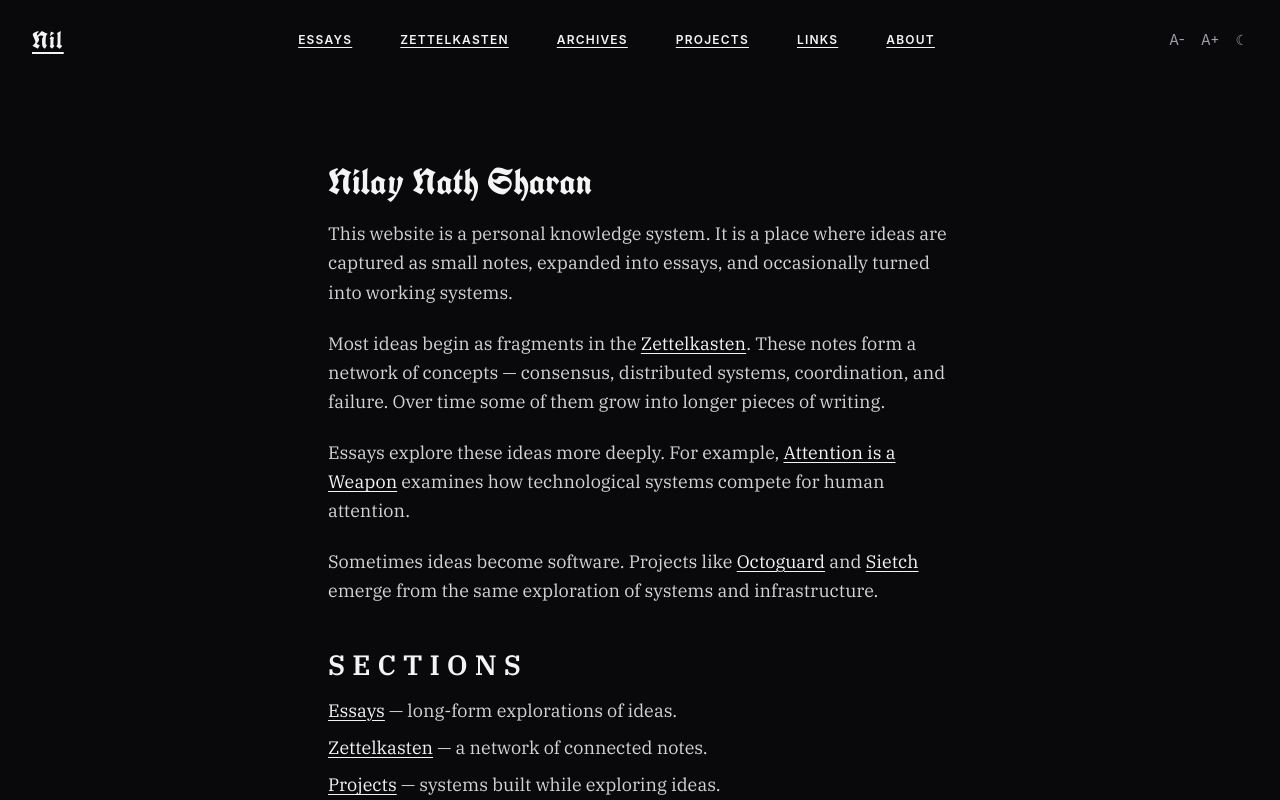
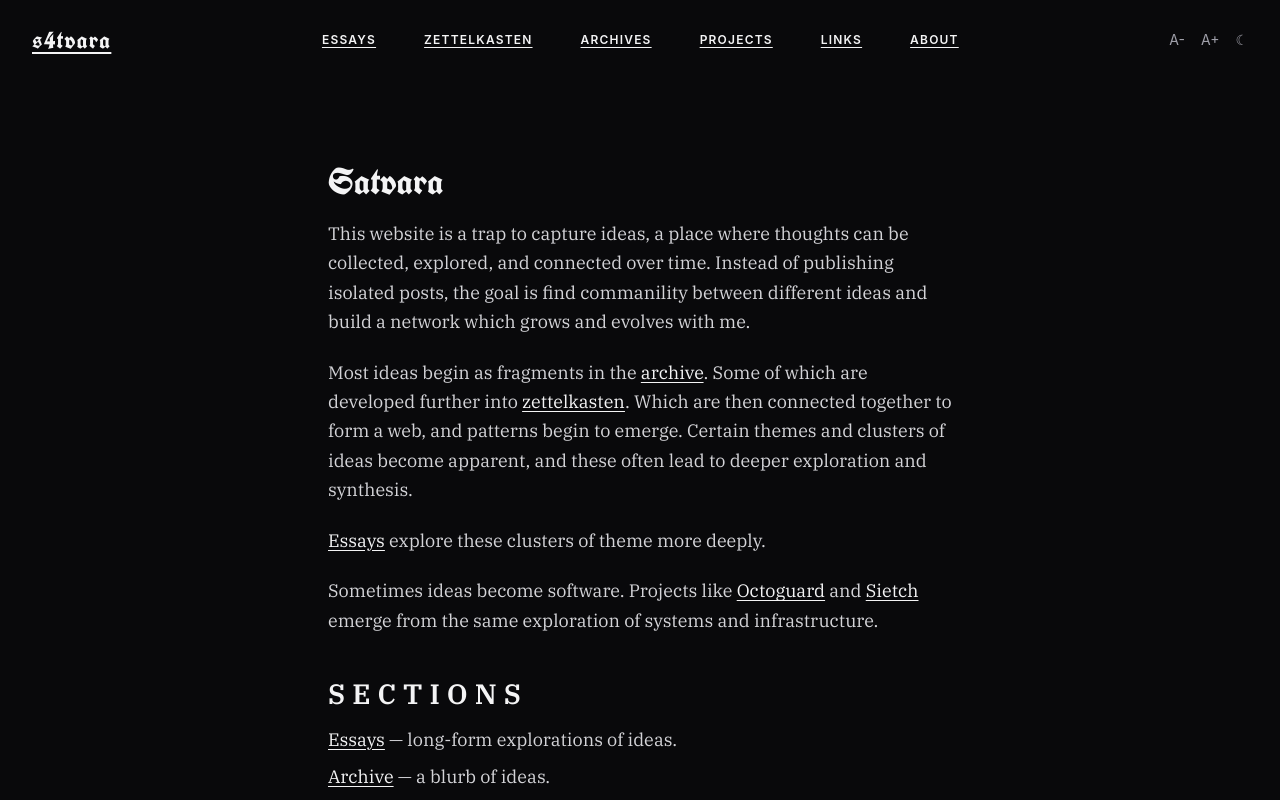
Before and after one commit to S4tvara/nilaysharan2026, a Next.js app: page / in a window 1280 px wide. Shown: the top 800 px of the page. Built offline with nearby package versions, Linux system fonts and the light colour scheme.

Commit message:
feat: booger aids

```diff
--- /dev/null
+++ b/src/app/archive/[slug]/page.tsx
@@ -0,0 +1,37 @@
+import { getArchive, getArchiveSlugs } from "@/lib/archives";
+import ReactMarkdown from "react-markdown";
+import remarkGfm from "remark-gfm";
+
+export function generateStaticParams() {
+  return getArchiveSlugs().map((slug) => ({
+    slug,
+  }));
+}
+
+type Props = {
+  params: Promise<{ slug: string }>;
+};
+
+export default async function Page({ params }: Props) {
+  const { slug } = await params;
+
+  const archive = getArchive(slug);
+
+  if (!archive) {
+    return <div>Not found</div>;
+  }
+
+  return (
+    <main className="mx-auto max-w-3xl px-6 py-20">
+      <h1 className="text-3xl font-semibold mb-10">
+        {archive.frontmatter.title}
+      </h1>
+
+      <article className="prose prose-invert max-w-none">
+        <ReactMarkdown remarkPlugins={[remarkGfm]}>
+          {archive.content}
+        </ReactMarkdown>
+      </article>
+    </main>
+  );
+}
--- a/src/app/archive/page.tsx
+++ b/src/app/archive/page.tsx
@@ -18,8 +18,8 @@ export default function Page() {
     list.sort(
       (a, b) =>
         new Date(b.frontmatter.date).getTime() -
-        new Date(a.frontmatter.date).getTime()
-    )
+        new Date(a.frontmatter.date).getTime(),
+    ),
   );
 
   const years = Object.keys(grouped).sort((a, b) => Number(b) - Number(a));
@@ -53,12 +53,12 @@ export default function Page() {
                       {
                         month: "short",
                         day: "numeric",
-                      }
+                      },
                     )}
                   </span>
 
                   <Link
-                    href={`/archives/${item.slug}`}
+                    href={`/archive/${item.slug}`}
                     className="text-zinc-200 hover:text-white"
                   >
                     {item.frontmatter.title}
--- a/src/app/page.tsx
+++ b/src/app/page.tsx
@@ -9,9 +9,9 @@ const container = {
     opacity: 1,
     transition: {
       staggerChildren: 0.12,
-      delayChildren: 0.15
-    }
-  }
+      delayChildren: 0.15,
+    },
+  },
 };
 
 const item = {
@@ -19,8 +19,8 @@ const item = {
   show: {
     opacity: 1,
     y: 0,
-    transition: { duration: 0.5 }
-  }
+    transition: { duration: 0.5 },
+  },
 };
 
 export default function Page() {
@@ -31,44 +31,40 @@ export default function Page() {
       animate="show"
       className="mx-auto max-w-2xl px-6 py-20 leading-relaxed text-zinc-300"
     >
-
       {/* Title */}
       <motion.h1
         variants={item}
         className="text-3xl font-blackletter text-zinc-100 mb-8"
       >
-        Nilay Nath Sharan
+        Satvara
       </motion.h1>
 
       {/* Intro */}
       <motion.p variants={item} className="mb-6">
-        This website is a personal knowledge system. It is a place where
-        ideas are captured as small notes, expanded into essays, and
-        occasionally turned into working systems.
+        This website is a trap to capture ideas, a place where thoughts can be
+        collected, explored, and connected over time. Instead of publishing
+        isolated posts, the goal is find commanility between different ideas and
+        build a network which grows and evolves with me.
       </motion.p>
 
       <motion.p variants={item} className="mb-6">
         Most ideas begin as fragments in the{" "}
         <Link
-          href="/zettelkasten"
+          href="/archive"
           className="text-zinc-100 hover:text-white transition-colors"
         >
-          Zettelkasten
+          archive
         </Link>
-        . These notes form a network of concepts — consensus, distributed
-        systems, coordination, and failure. Over time some of them grow
-        into longer pieces of writing.
+        . Some of which are developed further into{" "}
+        <Link href="/zettelkasten">zettelkasten</Link>. Which are then connected
+        together to form a web, and patterns begin to emerge. Certain themes and
+        clusters of ideas become apparent, and these often lead to deeper
+        exploration and synthesis.
       </motion.p>
 
       <motion.p variants={item} className="mb-6">
-        Essays explore these ideas more deeply. For example,{" "}
-        <Link
-          href="/essays/attention-is-a-weapon"
-          className="text-zinc-100 hover:text-white transition-colors"
-        >
-          Attention is a Weapon
-        </Link>{" "}
-        examines how technological systems compete for human attention.
+        <Link href="/essays">Essays</Link> explore these clusters of theme more
+        deeply.
       </motion.p>
 
       <motion.p variants={item} className="mb-10">
@@ -99,21 +95,40 @@ export default function Page() {
 
       <motion.ul variants={item} className="space-y-2 mb-10">
         <li>
-          <Link href="/essays" className="hover:text-zinc-100 transition-colors">
+          <Link
+            href="/essays"
+            className="hover:text-zinc-100 transition-colors"
+          >
             Essays
           </Link>{" "}
           — long-form explorations of ideas.
         </li>
 
         <li>
-          <Link href="/zettelkasten" className="hover:text-zinc-100 transition-colors">
+          <Link
+            href="/archive"
+            className="hover:text-zinc-100 transition-colors"
+          >
+            Archive
+          </Link>{" "}
+          — a blurb of ideas.
+        </li>
+
+        <li>
+          <Link
+            href="/zettelkasten"
+            className="hover:text-zinc-100 transition-colors"
+          >
             Zettelkasten
           </Link>{" "}
           — a network of connected notes.
         </li>
 
         <li>
-          <Link href="/projects" className="hover:text-zinc-100 transition-colors">
+          <Link
+            href="/projects"
+            className="hover:text-zinc-100 transition-colors"
+          >
             Projects
           </Link>{" "}
           — systems built while exploring ideas.
@@ -130,22 +145,30 @@ export default function Page() {
 
       <motion.ul variants={item} className="space-y-1">
         <li>
-          <Link href="/zettelkasten/consensus" className="hover:text-zinc-100 transition-colors">
+          <Link
+            href="/zettelkasten/consensus"
+            className="hover:text-zinc-100 transition-colors"
+          >
             Consensus
           </Link>
         </li>
         <li>
-          <Link href="/zettelkasten/fault-tolerance" className="hover:text-zinc-100 transition-colors">
+          <Link
+            href="/zettelkasten/fault-tolerance"
+            className="hover:text-zinc-100 transition-colors"
+          >
             Fault Tolerance
           </Link>
         </li>
         <li>
-          <Link href="/zettelkasten/network-coordination" className="hover:text-zinc-100 transition-colors">
+          <Link
+            href="/zettelkasten/network-coordination"
+            className="hover:text-zinc-100 transition-colors"
+          >
             Network Coordination
           </Link>
         </li>
       </motion.ul>
-
     </motion.main>
   );
 }
--- a/src/components/Navbar.tsx
+++ b/src/components/Navbar.tsx
@@ -7,13 +7,12 @@ const Navbar = () => {
   return (
     <nav className="w-full">
       <div className="flex items-center justify-between px-6 md:px-8 py-6 font-sans">
-
         {/* Logo */}
         <Link
           href="/"
           className="font-blackletter text-2xl font-semibold tracking-[0.05em] text-zinc-100 hover:text-zinc-200 transition-colors"
         >
-          Nil
+          s4tvara
         </Link>
 
         {/* Desktop nav */}
@@ -30,7 +29,6 @@ const Navbar = () => {
             <MobileNav />
           </div>
         </div>
-
       </div>
     </nav>
   );
--- a/src/content/archives/ror.md
+++ /dev/null
@@ -1,6 +0,0 @@
----
-title: Rules of the road
-date: 2026-03-10
----
-Most routing failures are not technical failures.
-They are incentive failures.
--- a/src/content/archives/routing-incentives.md
+++ /dev/null
@@ -1,6 +0,0 @@
----
-title: Routing protocols are incentive systems
-date: 2026-03-08
----
-Most routing failures are not technical failures.
-They are incentive failures.
--- /dev/null
+++ b/src/content/archives/weeps.md
@@ -0,0 +1,30 @@
+---
+title: Guilt and purification
+date: 2026-03-10
+---
+
+The dog that weeps after it kills
+is still a killer.
+Its tears wash nothing.
+Blood does not leave the teeth
+because the mouth trembles.
+
+Confession is theater.
+You build the cross yourself,
+carve your own name into the wood,
+and then swear it was someone else
+who drove the nails.
+
+Prayer born from guilt is bargaining.
+Not for the end of sin—
+only for the silence of its echo
+inside your skull.
+
+You do not want innocence.
+You want sleep.
+
+The cross does not stand upright.
+It lies on the ground,
+wide as a grave,
+soft as a bed,
+waiting for you to lie down in it.
```
